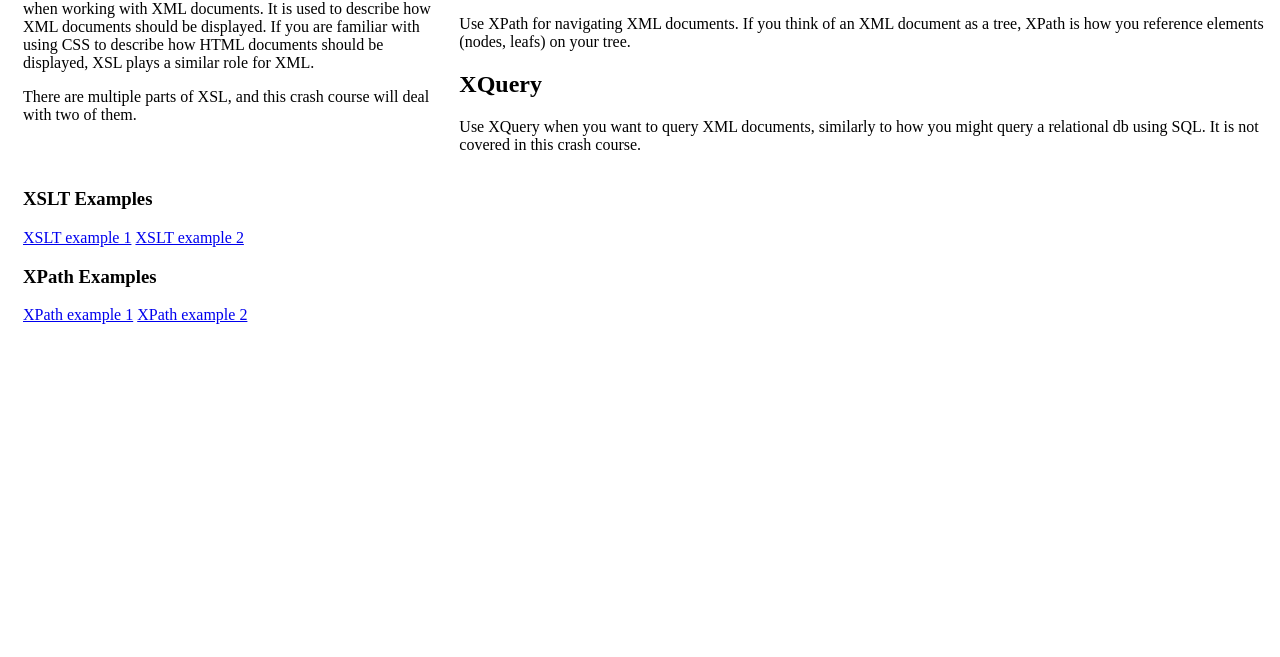
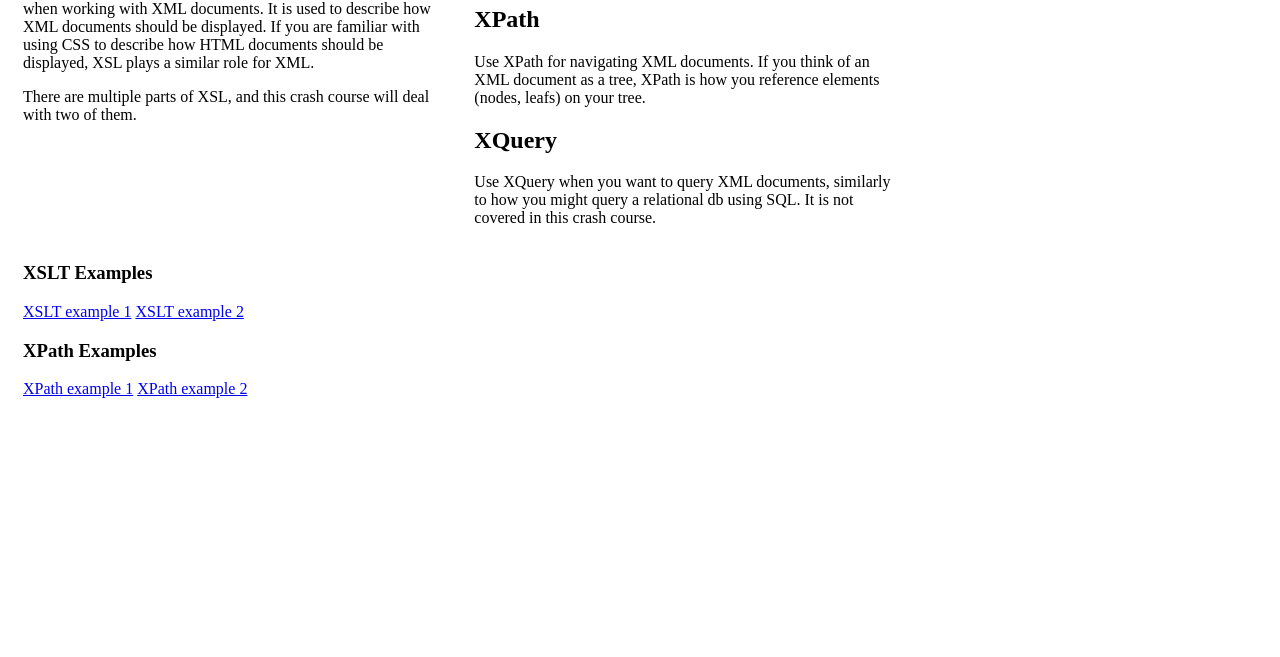
Before and after one commit to sunitajennings/sunitajennings.github.io, a plain HTML site: page xslt/index.html in a window 1280 px wide. Shown: the part 143-800 px from the top of the page. Drawn offline with Linux system fonts and the light colour scheme; a web font is replaced by a local one.

Commit message:
fixed detail styling

```diff
--- a/page.css
+++ b/page.css
@@ -11,7 +11,7 @@ div {
 	margin-left: -15px;
 	margin-right: -15px;
 }
-.overview, .details, .examples {
+.overview, .detail, .examples {
 	float: left;
 	width: 33.3333%;
 	position: relative;
```
